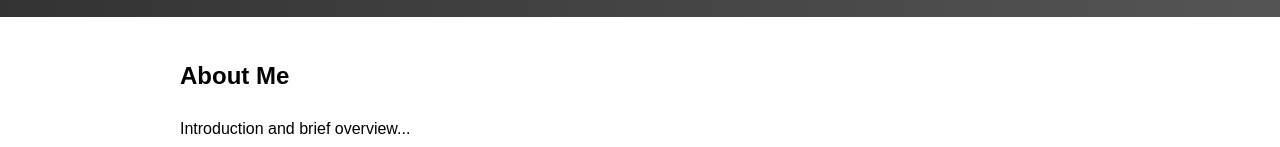
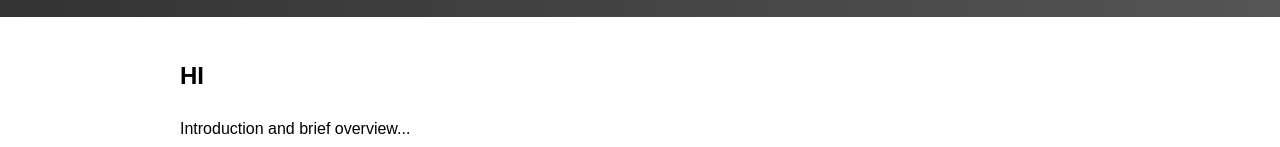
Before and after one commit to vardhan-barishetti/vardhan-barishetti.github.io, a plain HTML site: page index.html in a window 1280 px wide. Shown: the part 267-414 px from the top of the page. Drawn offline with Linux system fonts and the light colour scheme.

Commit message:
just checking content branch

```diff
--- a/index.html
+++ b/index.html
@@ -42,7 +42,7 @@
             <div class="content-wrapper">
             <!-- About Me Section -->
             <section id="about">
-                <h2>About Me</h2>
+                <h2>HI</h2>
                 <p>Introduction and brief overview...</p>
             </section>
 
```
